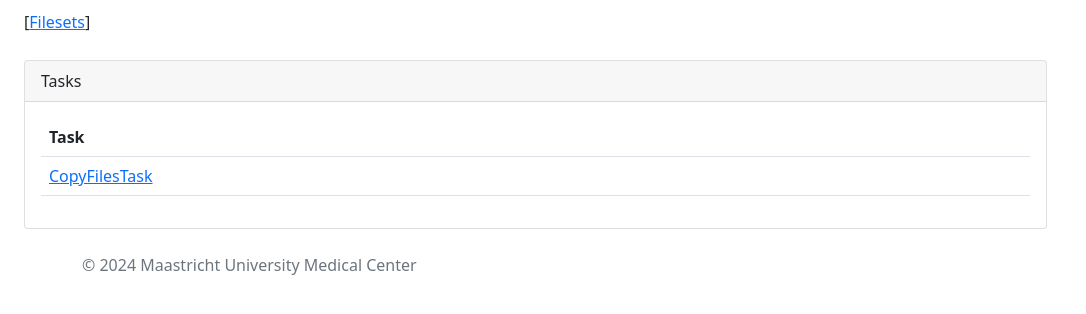
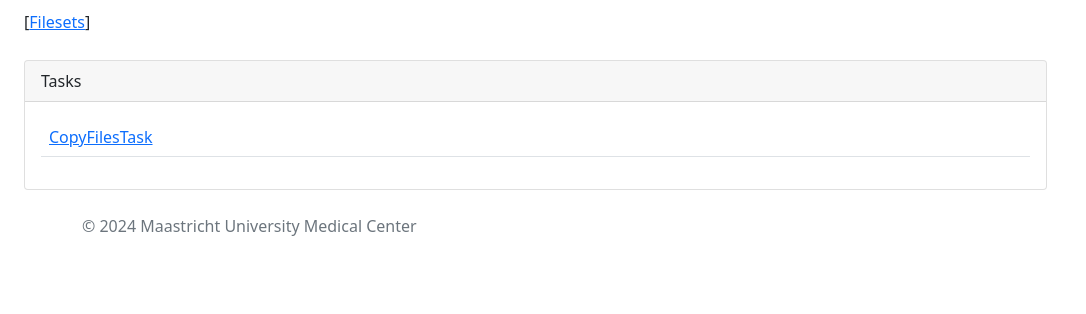
Before and after one commit to rbrecheisen/MosamaticWeb4, a Django app: page /tasks/ in a window 1280 px wide. Shown: the part 58-372 px from the top of the page, without its empty margins (0-1086 px from the left). Run offline with Django 5.2, Linux system fonts and the light colour scheme; the visitor is signed in with stand-in values (Sample User, id 1); some libraries are stand-ins or nearby versions.

Commit message:
Saving work

```diff
--- a/mosamaticweb4/src/mosamaticweb4/backend/app/templates/tasks.html
+++ b/mosamaticweb4/src/mosamaticweb4/backend/app/templates/tasks.html
@@ -9,7 +9,6 @@
                 <div class="card-header">Tasks</div>
                 <div class="card-body">
                     <table class="table">
-                        <tr><th style="width: 300px;">Task</th></tr>
                         {% for task_name in task_names %}
                             <tr><td><a href="/tasks/{{ task_name|lowercase }}">{{ task_name }}</a></td></tr>
                         {% endfor %}
```
